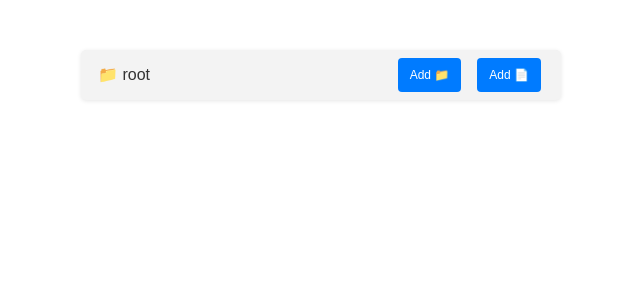
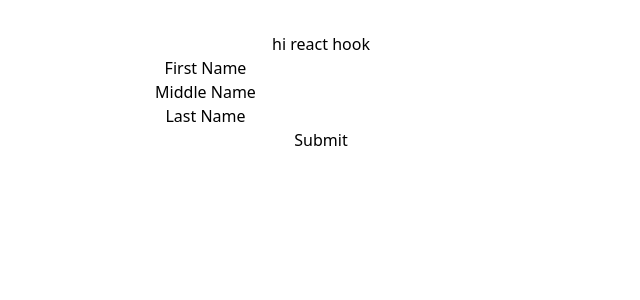
Before and after one commit to NEVIL77/Learning-New-Things, a React (Vite) app: page / in a window 1280 px wide. Shown: the top 300 px of the page, without its empty margins (319-959 px from the left). Built offline with nearby package versions, Linux system fonts and the light colour scheme.

Commit message:
form registration,integration

```diff
--- a/src/App.jsx
+++ b/src/App.jsx
@@ -1,11 +1,20 @@
 import './App.css'
 import { useEffect ,useState} from 'react'
+
+// ---- React Form Hook ----
+import ReactFormHook from './component/react-form-hook/ReactFormHook'
+// -----------------------------
+
 // import NestedComment from './component/NestedComment/NestedComment'
 // import Search from './component/Search'
 // import SearchAtom from './component/SearchAtom'
 // import MatrixColor from './component/matrixColor/matrixColor'
-import explorer from './data/folderJSON'
-import Folder from './component/folder/FolderStructure'
+
+// ---- Folder and File Part ----
+// import explorer from './data/folderJSON'
+// import Folder from './component/folder/FolderStructure'
+// -----------------------------
+
 // const comments = {
 //   id: 1,
 //   iteams: [
@@ -50,7 +59,9 @@ function App() {
   // const [commentData,setCommentData] = useState(comments)
   // -----------------------------
 
-  const [explorerData, setExplorerData] = useState(explorer)
+  // ---- Folder and File Part ----
+  // const [explorerData, setExplorerData] = useState(explorer)
+  // -----------------------------
 
 
   useEffect(()=>{
@@ -63,7 +74,14 @@ function App() {
       {/* <MatrixColor /> */}
       {/* <FilterLetterbyLetter/> */}
       {/* <NestedComment commentData={commentData} /> */}
-      <Folder explorer={explorerData}/>
+
+      {/* // ---- Folder and File Part ---- */}
+      {/* <Folder explorer={explorerData}/> */}
+      {/* // ----------------------------- */}
+
+      {/* // ---- React Form Hook---- */}
+      <ReactFormHook/>
+      {/* // ----------------------------- */}
     </>
   )
 }
--- /dev/null
+++ b/src/component/react-form-hook/ReactFormHook.jsx
@@ -0,0 +1,37 @@
+import { useForm } from "react-hook-form"
+
+const ReactFormHook = ()=>{
+
+    const {
+        register,
+        handleSubmit,
+        watch,
+        formState: { errors },
+    } = useForm()
+
+    const handleSub = (data)=>{
+        console.log("formm handle sub", data)
+    }
+
+    return (
+        <div className="bg-grey-500">
+            hi react hook
+            <form onSubmit={handleSubmit(handleSub)}>
+                <div>
+                    <label>First Name</label>
+                    <input  {...register('first_name')} />
+                </div>
+                <div>
+                    <label>Middle Name</label>
+                    <input  {...register('middle_name')}/>
+                </div>
+                <div>
+                    <label>Last Name</label>
+                    <input  {...register('last_name')}/>
+                </div>
+                <button type="submit">Submit</button>
+            </form>
+        </div>
+    )
+}
+export default ReactFormHook
```
